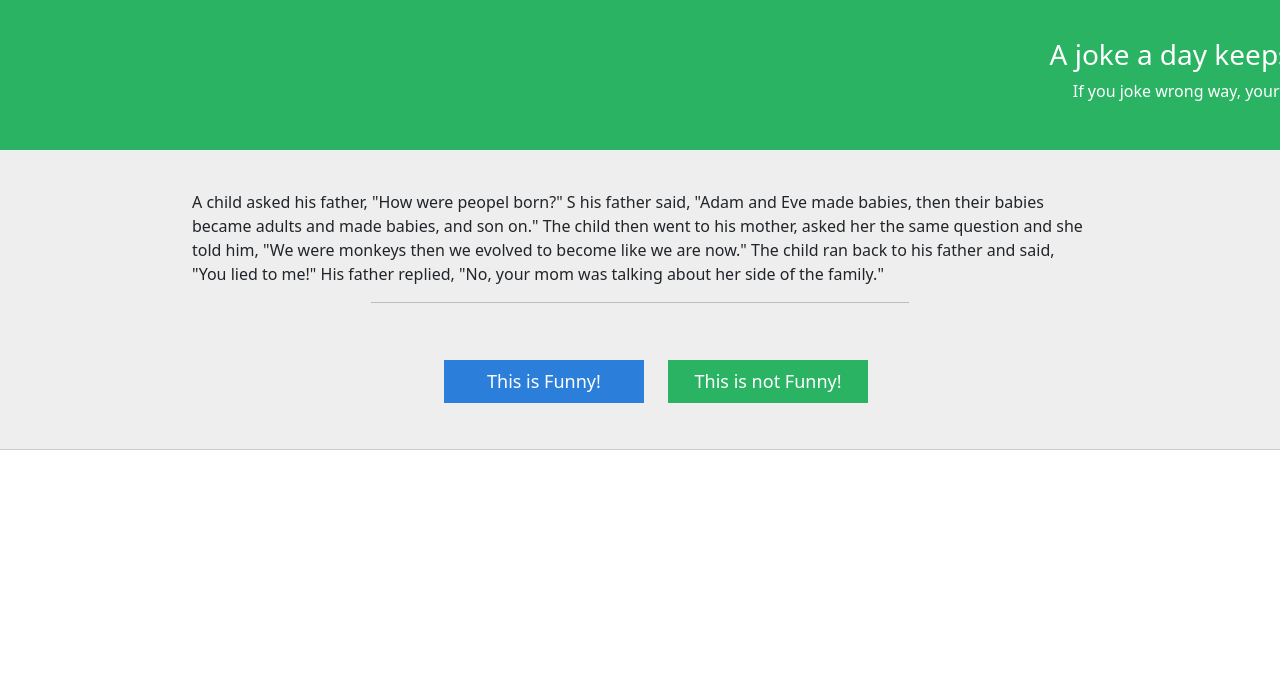
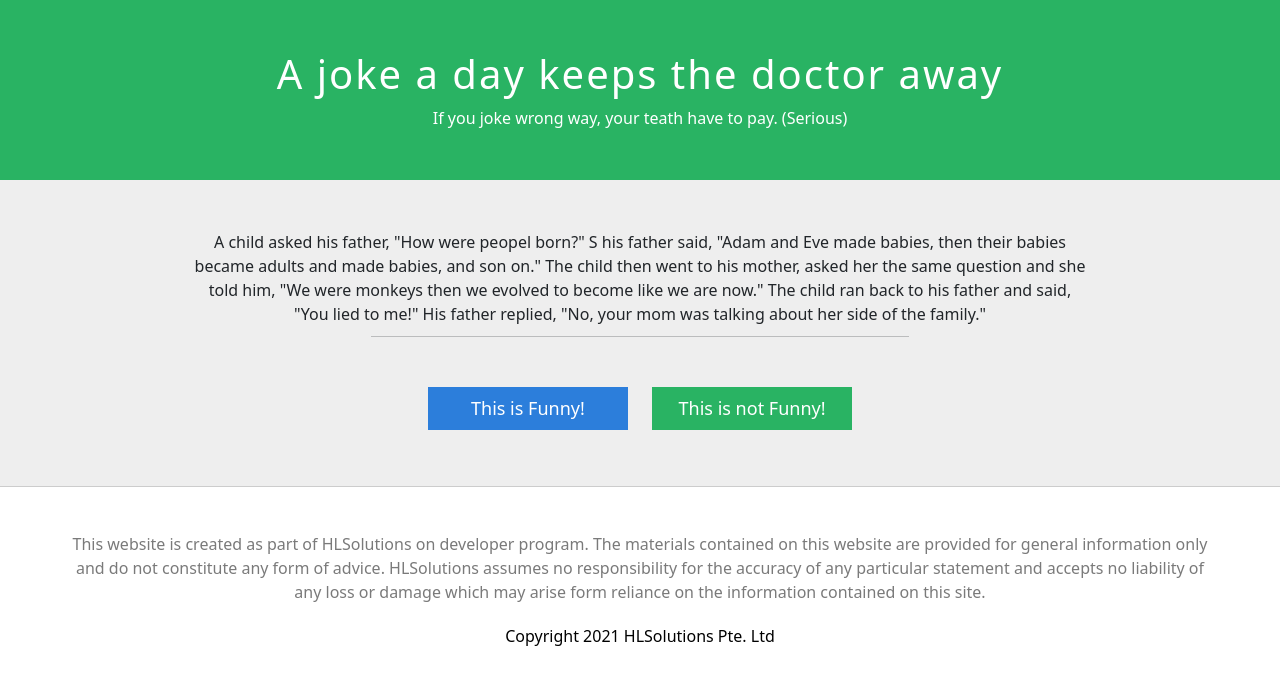
Before and after one commit to thanhthai3011/JokeStory_ThanhThai, a PHP site: page / in a window 1280 px wide; the page is wider, and only the part inside the window is pictured. Shown: the part 106-800 px from the top of that part. Run offline with PHP 8.4, Linux system fonts and the light colour scheme.

Commit message:
add component footer and fix css main-content

```diff
--- a/Assets/style.css
+++ b/Assets/style.css
@@ -4,7 +4,7 @@ body{
 
 }
 .container{
-    width: 90%;
+    width: 100%;
     margin: 0 auto;
     position: relative;
 }
@@ -17,64 +17,54 @@ body{
     position: absolute;
     right: 0;
 }
-/* section.banner{
-    position: relative;
-} */
+
+/* --------------------------BANNER --------------------------*/
+.banner{
+    width: 100%;
+    background-color: #29b363;
+    padding: 50px 0;
+}
+
 .banner-text{
-    position: relative;
     text-align: center;
     justify-content: center;
     justify-items: center;
     background-color: #29b363;
-    height: 150px;
     width: 100%;
+    color: white;
 }
-.header-bottom  h3 span{
-    margin: auto 0;
-    height: 100%;
-    position: relative;
+h1 {
+    letter-spacing: 2px;
 }
-.header-content{
-    color: white;
-    position: absolute;
-    width: 100%;
-    top: 25%;
-}
+
+/* ------------------------MAIN CONTENT ---------------------------- */
 .content{
-    position: relative;
-    display: block;
     background-color: #eeeeee;
     width: 100%;
-    height: 300px;
     border-bottom: 1px solid #cccccc;
+    padding-top: 50px;
+    padding-bottom: 30px;
 }
-.main-content{
-    position: absolute;
-    top: 40px;
-    left: 0;
-    right: 0;
+
+.main-content > .text-center {
     width: 70%;
     margin: 0 auto;
 }
 hr{
     width: 60%;
-    margin: 0 auto;
-}
-
-.btn-event {
-    position: absolute;
-    bottom: 10%;
-    text-align: center;
-    width: 100%;
+    margin: 10px auto;
 }
 
 ul.list-btn{
     list-style: none;
     display: block;
+    padding-top: 30px;
+    text-align: center;
+    padding-left: 0;
 }
 .list-btn li {
     display: inline-block;
-    padding: 0px 10px;
+    padding:  10px;
 }
 button {
     width: 200px;
@@ -92,3 +82,27 @@ button {
 .not-fun > button{
     background-color: #29b363;
 }
+/* -------------------FOOTER ----------------*/
+.desc-company {
+    width: 90%;
+    margin: 0 auto;
+    padding-top: 45px;
+    color: #7a7a7a;
+}
+
+.desc-company > p {
+    text-align: center;
+    padding-top: 20px;
+    color: black;
+}
+
+/* Responsive */
+
+@media only screen and (max-width: 768px) {
+    .container{
+        width: 95%;
+    }
+    /* .header-top{
+
+    } */
+}
--- a/index.html
+++ b/index.html
@@ -37,32 +37,25 @@
     </header>
     <div class="banner">
       <div class="banner-text">
-        <div>
-          <div class="header-content text-center">
-            <h3>A joke a day keeps the doctor away</h3>
-            <span
-              >If you joke wrong way, your teath have to pay. (Serious)</span
-            >
-          </div>
+        <div class="banner-content text-center">
+          <h1>A joke a day keeps the doctor away</h1>
+          <span>If you joke wrong way, your teath have to pay. (Serious)</span>
         </div>
       </div>
     </div>
     <div class="content">
       <div class="main-content">
-        <div class="text-justify">
-          <p>
-            A child asked his father, "How were peopel born?" S his father said,
-            "Adam and Eve made babies, then their babies became adults and made
-            babies, and son on." The child then went to his mother, asked her
-            the same question and she told him, "We were monkeys then we evolved
-            to become like we are now." The child ran back to his father and
-            said, "You lied to me!" His father replied, "No, your mom was
-            talking about her side of the family."
-          </p>
+        <div class="text-center">
+          A child asked his father, "How were peopel born?" S his father said,
+          "Adam and Eve made babies, then their babies became adults and made
+          babies, and son on." The child then went to his mother, asked her the
+          same question and she told him, "We were monkeys then we evolved to
+          become like we are now." The child ran back to his father and said,
+          "You lied to me!" His father replied, "No, your mom was talking about
+          her side of the family."
+
           <hr />
         </div>
-      </div>
-      <div class="btn-event">
         <ul class="list-btn">
           <li class="list-item funny-btn">
             <button>This is Funny!</button>
@@ -74,7 +67,20 @@
       </div>
     </div>
     <footer>
-
+      <div class="footer-content">
+        <div class="desc-company">
+          <div class="text-center">
+            This website is created as part of HLSolutions on developer program.
+            The materials contained on this website are provided for general
+            information only and do not constitute any form of advice.
+            HLSolutions assumes no responsibility for the accuracy of any
+            particular statement and accepts no liability of any loss or damage
+            which may arise form reliance on the information contained on this
+            site.
+          </div>
+          <p>Copyright 2021 HLSolutions Pte. Ltd</p>
+        </div>
+      </div>
     </footer>
     <script
       src="https://cdn.jsdelivr.net/npm/bootstrap@5.0.0-beta3/dist/js/bootstrap.bundle.min.js"
```
